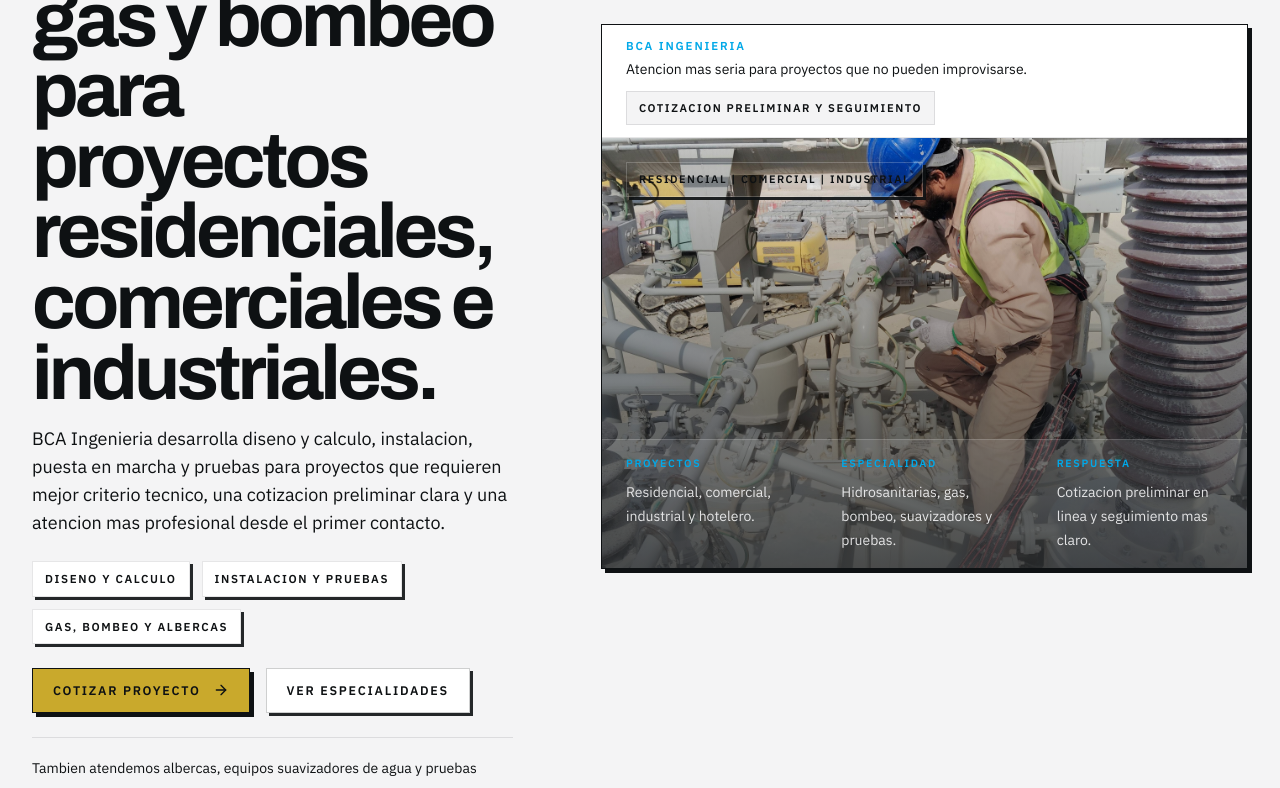
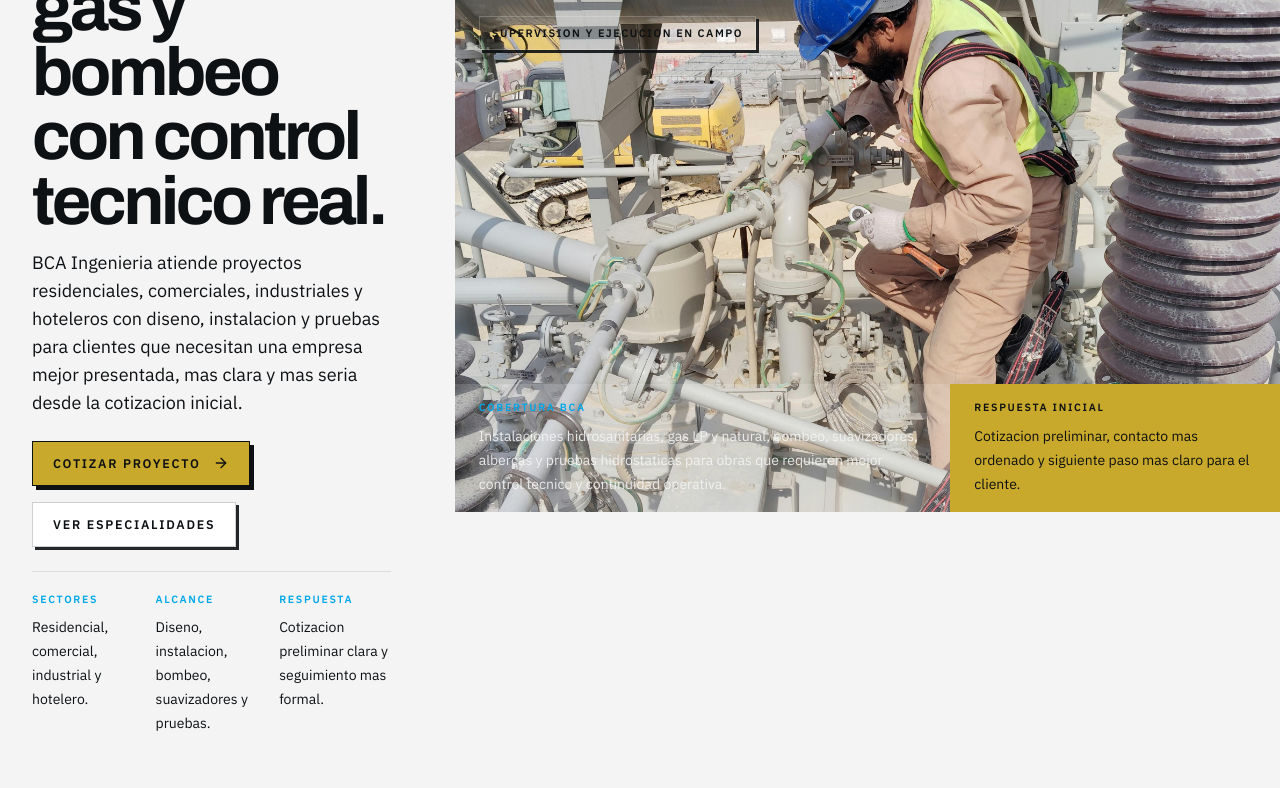
Before and after one commit to fernandoEscobar2X/bca, a React (Vite) app: page / in a window 1280 px wide. Shown: the part 360-1148 px from the top of the page. Built offline with nearby package versions, Linux system fonts and the light colour scheme.

Commit message:
refactor: tighten hero layout for conversion

```diff
--- a/src/sections/HeroSection.tsx
+++ b/src/sections/HeroSection.tsx
@@ -4,57 +4,44 @@ import { motion } from "framer-motion";
 import { PrimaryButton } from "../components/ui/PrimaryButton";
 import { revealUp } from "../lib/motion";
 
-const heroTags = [
-  "Diseno y calculo",
-  "Instalacion y pruebas",
-  "Gas, bombeo y albercas",
-] as const;
-
-const heroDetails = [
+const heroFacts = [
   {
-    label: "Proyectos",
+    label: "Sectores",
     value: "Residencial, comercial, industrial y hotelero.",
   },
   {
-    label: "Especialidad",
-    value: "Hidrosanitarias, gas, bombeo, suavizadores y pruebas.",
+    label: "Alcance",
+    value: "Diseno, instalacion, bombeo, suavizadores y pruebas.",
   },
   {
     label: "Respuesta",
-    value: "Cotizacion preliminar en linea y seguimiento mas claro.",
+    value: "Cotizacion preliminar clara y seguimiento mas formal.",
   },
 ] as const;
 
 export function HeroSection() {
   return (
-    <section className="relative overflow-hidden border-b border-ink/10 bg-surface scroll-mt-72 md:scroll-mt-56 xl:scroll-mt-32" id="inicio">
-      <div className="mx-auto max-w-[88rem] px-5 pb-14 pt-32 sm:px-6 sm:pb-16 sm:pt-36 lg:px-8 xl:pt-36">
-        <div className="grid gap-8 xl:grid-cols-[minmax(0,0.88fr)_minmax(0,1.12fr)] xl:items-center">
-          <motion.div className="space-y-6 xl:pr-10" {...revealUp}>
+    <section
+      className="relative overflow-hidden border-b border-ink/10 bg-surface scroll-mt-72 md:scroll-mt-56 xl:scroll-mt-32"
+      id="inicio"
+    >
+      <div className="mx-auto max-w-[88rem] px-5 pb-12 pt-28 sm:px-6 sm:pb-14 sm:pt-32 lg:px-8 xl:pt-32">
+        <div className="grid gap-8 xl:grid-cols-[minmax(0,0.66fr)_minmax(0,1.34fr)] xl:items-center">
+          <motion.div className="space-y-6 xl:pr-8" {...revealUp}>
             <div className="inline-flex items-center border border-ink/15 bg-white px-4 py-2 font-sans text-[0.76rem] font-semibold uppercase tracking-[0.16em] text-hydro-cyan shadow-plate-sm">
-              BCA Ingenieria | Proyectos y construccion
+              BCA Ingenieria | Hidrosanitarias, gas y bombeo
             </div>
 
             <div className="space-y-4">
-              <h1 className="max-w-[13ch] font-display text-[clamp(2.95rem,6vw,5.4rem)] font-bold leading-[0.92] tracking-[-0.05em] text-ink">
-                Instalaciones hidrosanitarias, gas y bombeo para proyectos residenciales, comerciales e industriales.
+              <h1 className="max-w-[11ch] font-display text-[clamp(2.8rem,5.3vw,4.95rem)] font-bold leading-[0.95] tracking-[-0.05em] text-ink">
+                Instalaciones hidrosanitarias, gas y bombeo con control tecnico real.
               </h1>
-              <p className="max-w-2xl text-base leading-8 text-graphite/84 sm:text-lg">
-                BCA Ingenieria desarrolla diseno y calculo, instalacion, puesta en marcha y pruebas para proyectos que
-                requieren mejor criterio tecnico, una cotizacion preliminar clara y una atencion mas profesional desde
-                el primer contacto.
+
+              <p className="max-w-xl text-base leading-8 text-graphite/84 sm:text-lg">
+                BCA Ingenieria atiende proyectos residenciales, comerciales, industriales y hoteleros con diseno,
+                instalacion y pruebas para clientes que necesitan una empresa mejor presentada, mas clara y mas seria
+                desde la cotizacion inicial.
               </p>
-            </div>
-
-            <div className="flex flex-wrap gap-3">
-              {heroTags.map((tag) => (
-                <span
-                  className="inline-flex items-center border border-ink/10 bg-white px-3 py-2 font-sans text-[0.72rem] font-semibold uppercase tracking-[0.14em] text-ink shadow-plate-sm"
-                  key={tag}
-                >
-                  {tag}
-                </span>
-              ))}
             </div>
 
             <div className="flex flex-wrap gap-4">
@@ -68,49 +55,51 @@ export function HeroSection() {
               </PrimaryButton>
             </div>
 
-            <p className="max-w-xl border-t border-ink/10 pt-4 text-sm leading-7 text-graphite/72">
-              Tambien atendemos albercas, equipos suavizadores de agua y pruebas hidrostaticas con mejor presentacion
-              comercial y seguimiento mas claro.
+            <div className="grid gap-3 border-t border-ink/10 pt-5 sm:grid-cols-3">
+              {heroFacts.map((item) => (
+                <div key={item.label}>
+                  <p className="font-sans text-[0.66rem] font-semibold uppercase tracking-[0.16em] text-hydro-cyan">
+                    {item.label}
                   </p>
+                  <p className="mt-2 text-sm leading-6 text-ink">{item.value}</p>
+                </div>
+              ))}
+            </div>
           </motion.div>
 
-          <motion.div className="xl:pl-4" {...revealUp}>
-            <div className="overflow-hidden border border-ink bg-white shadow-plate">
-              <div className="flex flex-wrap items-center justify-between gap-3 border-b border-ink/10 bg-white px-5 py-3 sm:px-6">
-                <div>
-                  <p className="font-sans text-[0.72rem] font-semibold uppercase tracking-[0.16em] text-hydro-cyan">
-                    BCA Ingenieria
-                  </p>
-                  <p className="mt-1 text-sm text-graphite/72">Atencion mas seria para proyectos que no pueden improvisarse.</p>
-                </div>
-
-                <div className="inline-flex items-center border border-ink/10 bg-surface px-3 py-2 font-sans text-[0.7rem] font-semibold uppercase tracking-[0.14em] text-ink">
-                  Cotizacion preliminar y seguimiento
-                </div>
-              </div>
-
-              <div className="relative overflow-hidden">
+          <motion.div className="relative xl:-mr-8 2xl:-mr-12" {...revealUp}>
+            <div className="relative min-h-[360px] overflow-hidden bg-concrete sm:min-h-[420px] xl:min-h-[520px]">
               <img
-                  alt="Supervision tecnica en obra para instalaciones hidrosanitarias y gas"
-                  className="h-[320px] w-full object-cover sm:h-[380px] xl:h-[430px]"
+                alt="Supervision tecnica en obra para instalaciones hidrosanitarias, gas y bombeo"
+                className="absolute inset-0 h-full w-full object-cover"
                 src="/assets/hero-industrial.jpg"
               />
 
-                <div aria-hidden className="absolute inset-0 bg-gradient-to-t from-ink/80 via-ink/18 to-transparent" />
+              <div aria-hidden className="absolute inset-0 bg-gradient-to-r from-ink/18 via-transparent to-transparent" />
+              <div aria-hidden className="absolute inset-0 bg-gradient-to-t from-ink/72 via-ink/12 to-transparent" />
 
               <div className="absolute left-5 top-5 inline-flex items-center border border-white/20 bg-white/92 px-3 py-2 font-sans text-[0.68rem] font-semibold uppercase tracking-[0.14em] text-ink shadow-plate-sm sm:left-6 sm:top-6">
-                  Residencial | Comercial | Industrial
+                Supervision y ejecucion en campo
               </div>
 
-                <div className="absolute inset-x-0 bottom-0 grid gap-px border-t border-white/15 bg-white/10 sm:grid-cols-3">
-                  {heroDetails.map((item) => (
-                    <div className="bg-ink/88 px-5 py-4 text-surface sm:px-6" key={item.label}>
+              <div className="absolute inset-x-0 bottom-0 grid gap-px bg-white/15 md:grid-cols-[minmax(0,1.2fr)_minmax(0,0.8fr)]">
+                <div className="bg-ink/88 px-5 py-4 text-surface sm:px-6">
                   <p className="font-sans text-[0.66rem] font-semibold uppercase tracking-[0.16em] text-hydro-cyan">
-                        {item.label}
+                    Cobertura BCA
                   </p>
-                      <p className="mt-2 text-sm leading-6 text-surface/90">{item.value}</p>
+                  <p className="mt-2 max-w-lg text-sm leading-6 text-surface/90">
+                    Instalaciones hidrosanitarias, gas LP y natural, bombeo, suavizadores, albercas y pruebas
+                    hidrostaticas para obras que requieren mejor control tecnico y continuidad operativa.
+                  </p>
                 </div>
-                  ))}
+
+                <div className="bg-industrial-gold px-5 py-4 text-ink sm:px-6">
+                  <p className="font-sans text-[0.66rem] font-semibold uppercase tracking-[0.16em] text-ink/72">
+                    Respuesta inicial
+                  </p>
+                  <p className="mt-2 text-sm leading-6 text-ink">
+                    Cotizacion preliminar, contacto mas ordenado y siguiente paso mas claro para el cliente.
+                  </p>
                 </div>
               </div>
             </div>
```
Lines whose indentation alone changed are shown as unchanged.
